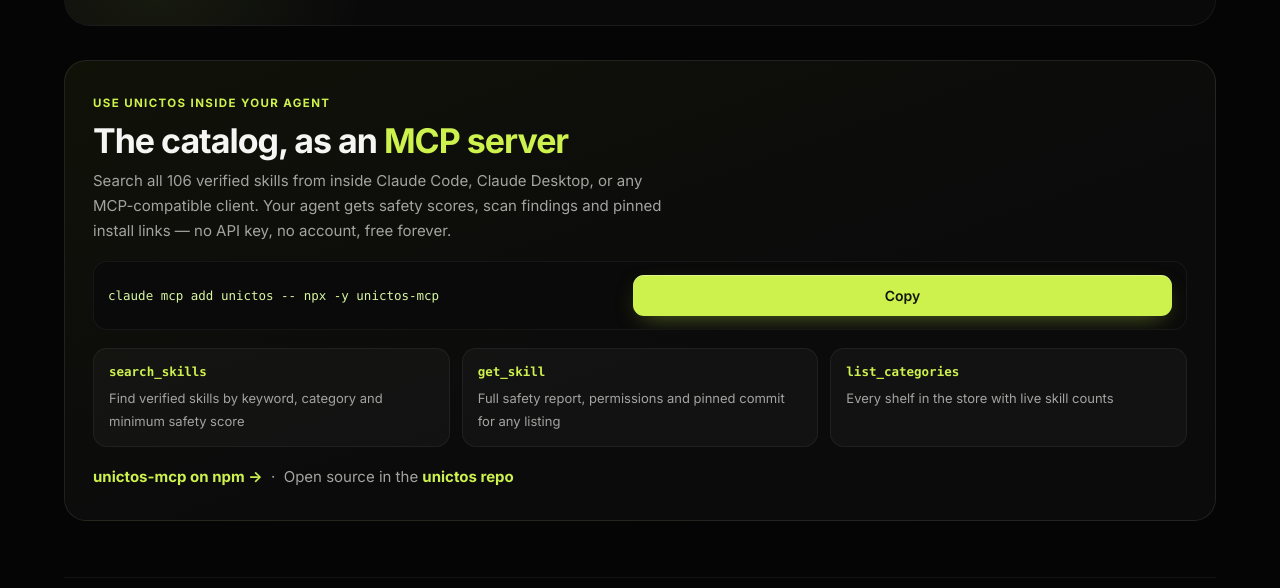
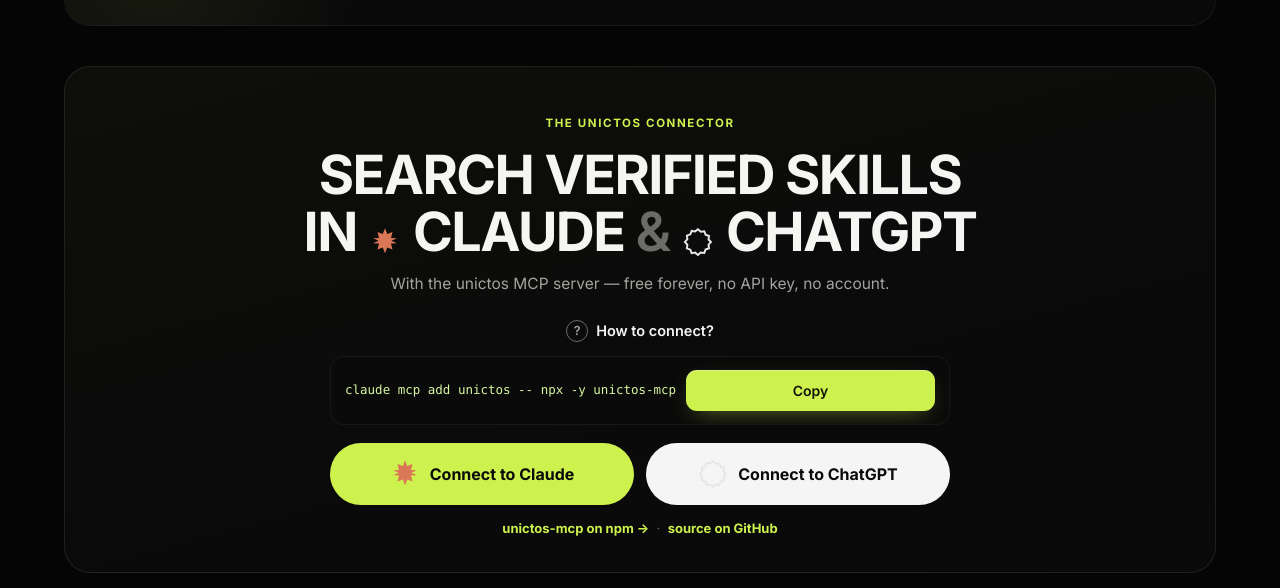
Before and after one commit to unictoai/unictos, a plain HTML site: page docs/index.html in a window 1280 px wide. Shown: the part 6962-7550 px from the top of the page. Drawn offline with Linux system fonts and the light colour scheme.

Commit message:
unictos: rebuild MCP section as bold connect hero (Higgsfield-style)

```diff
--- a/docs/index.html
+++ b/docs/index.html
@@ -123,20 +123,30 @@
   .hero-mcp-text a{color:var(--brand);font-weight:700;text-decoration:none}
   .hero-mcp code{font-family:ui-monospace,SFMono-Regular,Menlo,Consolas,monospace;font-size:12px;color:#D8F7A0;background:rgba(0,0,0,.45);border:1px solid var(--border-soft);border-radius:8px;padding:5px 10px;white-space:nowrap;overflow-x:auto;max-width:100%}
   .hero-mcp .copy-btn{margin-left:auto;flex-shrink:0}
-  /* ---------- MCP promo ---------- */
-  .mcp-card{background:linear-gradient(160deg,#101208,#0B0B0C 60%);border:1px solid var(--border);border-radius:22px;padding:30px 28px;overflow-wrap:break-word}
-  .mcp-card .kicker{display:inline-block;font-size:11.5px;font-weight:800;letter-spacing:.12em;text-transform:uppercase;color:var(--brand);margin-bottom:10px}
-  .mcp-card h2{margin:0 0 10px;font-size:clamp(24px,4vw,34px);font-weight:800;letter-spacing:-.03em;line-height:1.1}
-  .mcp-card h2 .lime{color:var(--brand)}
-  .mcp-card > p{margin:0 0 18px;color:var(--text-2);font-size:15px;line-height:1.65;max-width:62ch}
-  .mcp-cmd{display:flex;align-items:center;gap:10px;background:#0A0A0A;border:1px solid var(--border-soft);border-radius:14px;padding:13px 14px;margin-bottom:18px;overflow-x:auto}
-  .mcp-cmd code{flex:1;font-family:ui-monospace,SFMono-Regular,Menlo,Consolas,monospace;font-size:12.5px;color:#D8F7A0;white-space:nowrap}
-  .mcp-feats{display:grid;grid-template-columns:repeat(3,1fr);gap:12px;margin-bottom:18px}
-  @media (max-width:760px){.mcp-feats{grid-template-columns:1fr}}
-  .mcp-feats > div{background:rgba(255,255,255,.03);border:1px solid var(--border-soft);border-radius:14px;padding:14px 15px;min-width:0}
-  .mcp-feats b{display:block;font-family:ui-monospace,SFMono-Regular,Menlo,Consolas,monospace;font-size:12.5px;color:var(--brand);margin-bottom:5px}
-  .mcp-feats span{font-size:13px;color:var(--text-2);line-height:1.55}
-
+  /* ---------- MCP hero ---------- */
+  .mcp-hero{text-align:center;background:linear-gradient(165deg,#0E0F0A,#0A0A0B 65%);border:1px solid var(--border);border-radius:26px;padding:44px 26px 34px;overflow-wrap:break-word}
+  .mcp-hero .kicker{display:inline-block;font-size:11.5px;font-weight:800;letter-spacing:.14em;text-transform:uppercase;color:var(--brand);margin-bottom:14px}
+  .mcp-hero h2{margin:0 0 12px;font-size:clamp(30px,6.4vw,54px);font-weight:800;letter-spacing:-.03em;line-height:1.06}
+  .mcp-logo{display:inline-flex;vertical-align:-6px;margin:0 2px}
+  .mcp-amp{color:var(--text-3);font-weight:600}
+  .mcp-sub{margin:0 0 16px;color:var(--text-2);font-size:15.5px}
+  .mcp-how-link{display:inline-flex;align-items:center;gap:8px;background:none;border:none;color:var(--text);font-size:14.5px;font-weight:600;cursor:pointer;padding:8px 12px;margin-bottom:6px}
+  .mcp-how-link .q{width:22px;height:22px;border:1.5px solid var(--text-3);border-radius:50%;display:inline-flex;align-items:center;justify-content:center;font-size:12.5px;color:var(--text-2)}
+  .mcp-how{max-width:620px;margin:6px auto 18px;text-align:left;display:flex;flex-direction:column;gap:10px}
+  .mcp-how[hidden]{display:none}
+  .mcp-step{display:flex;gap:12px;align-items:flex-start;background:rgba(255,255,255,.03);border:1px solid var(--border-soft);border-radius:14px;padding:13px 15px}
+  .mcp-step > b{flex-shrink:0;width:26px;height:26px;border-radius:50%;background:var(--brand);color:#0A0A0A;font-size:13.5px;display:flex;align-items:center;justify-content:center}
+  .mcp-step p{margin:0;font-size:13.5px;color:var(--text-2);line-height:1.6}
+  .mcp-step code{font-family:ui-monospace,SFMono-Regular,Menlo,Consolas,monospace;font-size:11.5px;color:#D8F7A0;background:rgba(0,0,0,.5);padding:2px 7px;border-radius:6px;overflow-wrap:break-word}
+  .mcp-hero .mcp-cmd{display:flex;align-items:center;gap:10px;max-width:620px;margin:0 auto 18px;background:#0A0A0A;border:1px solid var(--border-soft);border-radius:14px;padding:13px 14px;overflow-x:auto}
+  .mcp-hero .mcp-cmd code{flex:1;text-align:left;font-family:ui-monospace,SFMono-Regular,Menlo,Consolas,monospace;font-size:12.5px;color:#D8F7A0;white-space:nowrap}
+  .mcp-connect{display:flex;gap:12px;justify-content:center;flex-wrap:wrap;max-width:620px;margin:0 auto}
+  .mcp-btn{flex:1 1 220px;display:inline-flex;align-items:center;justify-content:center;gap:10px;border:none;border-radius:999px;padding:16px 22px;font-size:16px;font-weight:700;cursor:pointer;transition:transform 140ms ease}
+  .mcp-btn:active{transform:scale(.97)}
+  .mcp-btn.lime{background:var(--brand);color:#0A0A0A}
+  .mcp-btn.white{background:#F5F5F5;color:#0A0A0A}
+  .mcp-hero .fineprint{font-size:13px;color:var(--text-3)}
+  .mcp-hero .fineprint a{color:var(--brand);font-weight:700;text-decoration:none}
   /* ---------- pages ---------- */
   .page{display:none}
   .page.on{display:block;animation:pageIn 320ms var(--ease-out) both}
@@ -1313,18 +1323,23 @@
       </div>
       <p class="fineprint"><strong>The honest ceiling:</strong> automated scanning catches roughly two-thirds of malicious skills. A clean scan means “no known patterns found,” not “guaranteed safe” — that is why permissions are written in plain words and every install is a deliberate tap, never silent. unictos links to authors’ original repositories; we never wrap, modify or re-host their code.</p>
     </section>
-    <section class="block" id="mcpHome" style="margin-top:34px">
-      <div class="mcp-card">
-        <span class="kicker">Use unictos inside your agent</span>
-        <h2>The catalog, as an <span class="lime">MCP server</span></h2>
-        <p>Search all 106 verified skills from inside Claude Code, Claude Desktop, or any MCP-compatible client. Your agent gets safety scores, scan findings and pinned install links — no API key, no account, free forever.</p>
+    <section class="block" id="mcpHome" style="margin-top:40px">
+      <div class="mcp-hero">
+        <span class="kicker">The unictos connector</span>
+        <h2>SEARCH VERIFIED SKILLS<br>IN <span class="mcp-logo"><svg width="30" height="30" viewBox="0 0 24 24" fill="#D97757" aria-hidden="true"><path d="M12 1l1.8 4.6L18 4l-1.2 4.8L21.5 9l-4.4 2 4.4 2-4.7.2L18 18l-4.2-1.6L12 21l-1.8-4.6L6 18l1.2-4.8L2.5 13l4.4-2-4.4-2 4.7-.2L6 4l4.2 1.6z"/></svg></span> CLAUDE <span class="mcp-amp">&</span> <span class="mcp-logo"><svg width="30" height="30" viewBox="0 0 24 24" fill="none" stroke="#E7E7E7" stroke-width="1.7" aria-hidden="true"><path d="M12 2l2.4 2.1 3.1-.4 1.1 3 3 1.1-.4 3.1L23.3 13l-2.1 2.4.4 3.1-3 1.1-1.1 3-3.1-.4L12 24.4 9.6 22.3l-3.1.4-1.1-3-3-1.1.4-3.1L.7 13l2.1-2.4-.4-3.1 3-1.1 1.1-3 3.1.4z" transform="scale(.92) translate(1,0)"/></svg></span> CHATGPT</h2>
+        <p class="mcp-sub">With the unictos MCP server — free forever, no API key, no account.</p>
+        <button class="mcp-how-link" id="mcpHow" type="button"><span class="q">?</span> How to connect?</button>
+        <div class="mcp-how" id="mcpHowBody" hidden>
+          <div class="mcp-step"><b>1</b><p><b>Claude Code</b> — paste the command below into your terminal. Your agent can now search all 106 verified skills.</p></div>
+          <div class="mcp-step"><b>2</b><p><b>Claude Desktop</b> — add <code>"unictos": {"command": "npx", "args": ["-y", "unictos-mcp"]}</code> to your MCP config file.</p></div>
+          <div class="mcp-step"><b>3</b><p><b>ChatGPT</b> — add a new MCP server in ChatGPT's settings pointing at <code>npx -y unictos-mcp</code>.</p></div>
+        </div>
         <div class="mcp-cmd"><code id="mcpCmd">claude mcp add unictos -- npx -y unictos-mcp</code><button class="copy-btn" type="button" id="mcpCopy">Copy</button></div>
-        <div class="mcp-feats">
-          <div><b>search_skills</b><span>Find verified skills by keyword, category and minimum safety score</span></div>
-          <div><b>get_skill</b><span>Full safety report, permissions and pinned commit for any listing</span></div>
-          <div><b>list_categories</b><span>Every shelf in the store with live skill counts</span></div>
+        <div class="mcp-connect">
+          <button class="mcp-btn lime" type="button" id="mcpConnectClaude"><svg width="30" height="30" viewBox="0 0 24 24" fill="#D97757" aria-hidden="true"><path d="M12 1l1.8 4.6L18 4l-1.2 4.8L21.5 9l-4.4 2 4.4 2-4.7.2L18 18l-4.2-1.6L12 21l-1.8-4.6L6 18l1.2-4.8L2.5 13l4.4-2-4.4-2 4.7-.2L6 4l4.2 1.6z"/></svg> Connect to Claude</button>
+          <button class="mcp-btn white" type="button" id="mcpConnectGpt"><svg width="30" height="30" viewBox="0 0 24 24" fill="none" stroke="#E7E7E7" stroke-width="1.7" aria-hidden="true"><path d="M12 2l2.4 2.1 3.1-.4 1.1 3 3 1.1-.4 3.1L23.3 13l-2.1 2.4.4 3.1-3 1.1-1.1 3-3.1-.4L12 24.4 9.6 22.3l-3.1.4-1.1-3-3-1.1.4-3.1L.7 13l2.1-2.4-.4-3.1 3-1.1 1.1-3 3.1.4z" transform="scale(.92) translate(1,0)"/></svg> Connect to ChatGPT</button>
         </div>
-        <p class="fineprint" style="margin-bottom:0"><a href="https://www.npmjs.com/package/unictos-mcp" target="_blank" rel="noopener" style="color:var(--brand);font-weight:700;text-decoration:none">unictos-mcp on npm →</a> &nbsp;·&nbsp; Open source in the <a href="https://github.com/unictoai/unictos/tree/main/mcp" target="_blank" rel="noopener" style="color:var(--brand);font-weight:700;text-decoration:none">unictos repo</a></p>
+        <p class="fineprint" style="margin:14px 0 0"><a href="https://www.npmjs.com/package/unictos-mcp" target="_blank" rel="noopener">unictos-mcp on npm →</a> &nbsp;·&nbsp; <a href="https://github.com/unictoai/unictos/tree/main/mcp" target="_blank" rel="noopener">source on GitHub</a></p>
       </div>
     </section>
   </div>
@@ -2359,7 +2374,21 @@
   });
   var mcpCopy = $("#mcpCopy");
   if (mcpCopy) mcpCopy.addEventListener("click", function(){
-    copyText($("#mcpCmd").textContent.trim(), "MCP install command copied.");
+    copyText($("#mcpCmd").textContent.trim(), "MCP install command copied — paste it in your terminal.");
+  });
+  var mcpHow = $("#mcpHow"), mcpHowBody = $("#mcpHowBody");
+  if (mcpHow && mcpHowBody) mcpHow.addEventListener("click", function(){
+    var open = mcpHowBody.hidden;
+    mcpHowBody.hidden = !open;
+    mcpHow.lastChild.textContent = open ? " Hide" : " How to connect?";
+  });
+  var mcpCc = $("#mcpConnectClaude");
+  if (mcpCc) mcpCc.addEventListener("click", function(){
+    copyText("claude mcp add unictos -- npx -y unictos-mcp", "Copied — paste in your terminal to connect Claude Code.");
+  });
+  var mcpCg = $("#mcpConnectGpt");
+  if (mcpCg) mcpCg.addEventListener("click", function(){
+    copyText("npx -y unictos-mcp", "Copied — add it as an MCP server in ChatGPT's settings.");
   });
   $$("[data-goto-catalog]").forEach(function(a){
     a.addEventListener("click", function(){
```
